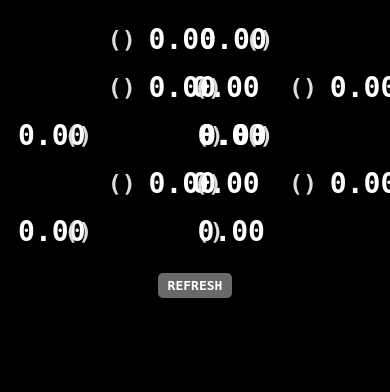
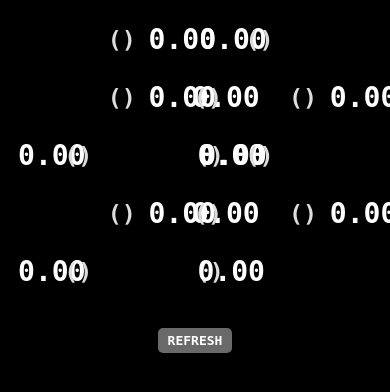
Before and after one commit to tocci21/fantasy, a Flask app: template templates/leagues.html in a window 390 px wide. Shown: the top 392 px of the page. Run offline with Flask 3, Linux system fonts and the light colour scheme; the template is opened without the code that fills it: most values are stand-ins (such as "Sample title", 1, 10 or a date in 2020).

Commit message:
Update base.css

```diff
--- a/static/css/base.css
+++ b/static/css/base.css
@@ -12,7 +12,7 @@
     .matchup {
         display: grid;
         grid-template-columns: 49% 2% 49%;
-        margin-bottom: 15px;
+        margin-bottom: 20px;
     }
 
     .player {
@@ -61,6 +61,7 @@ body {
 
 .team-header {
     display: grid;
+    margin-bottom: 10px;
 }
 
 .team-header.even, .player.even {
```
